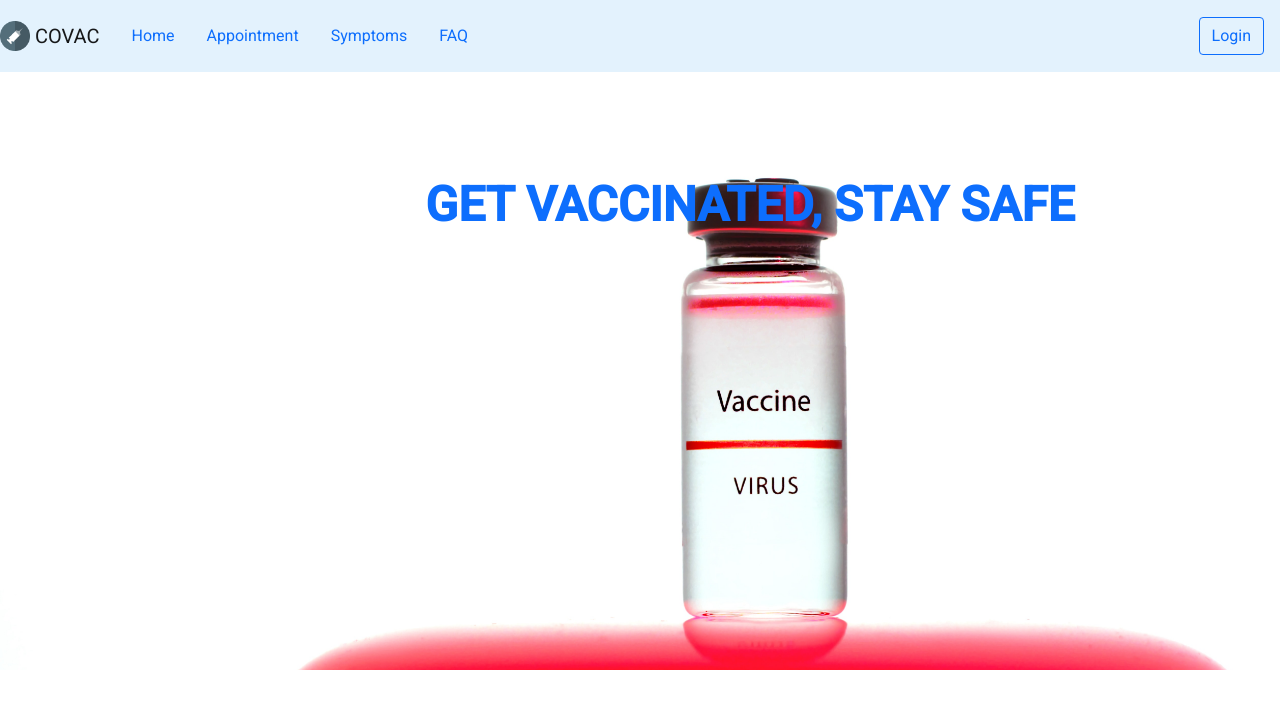
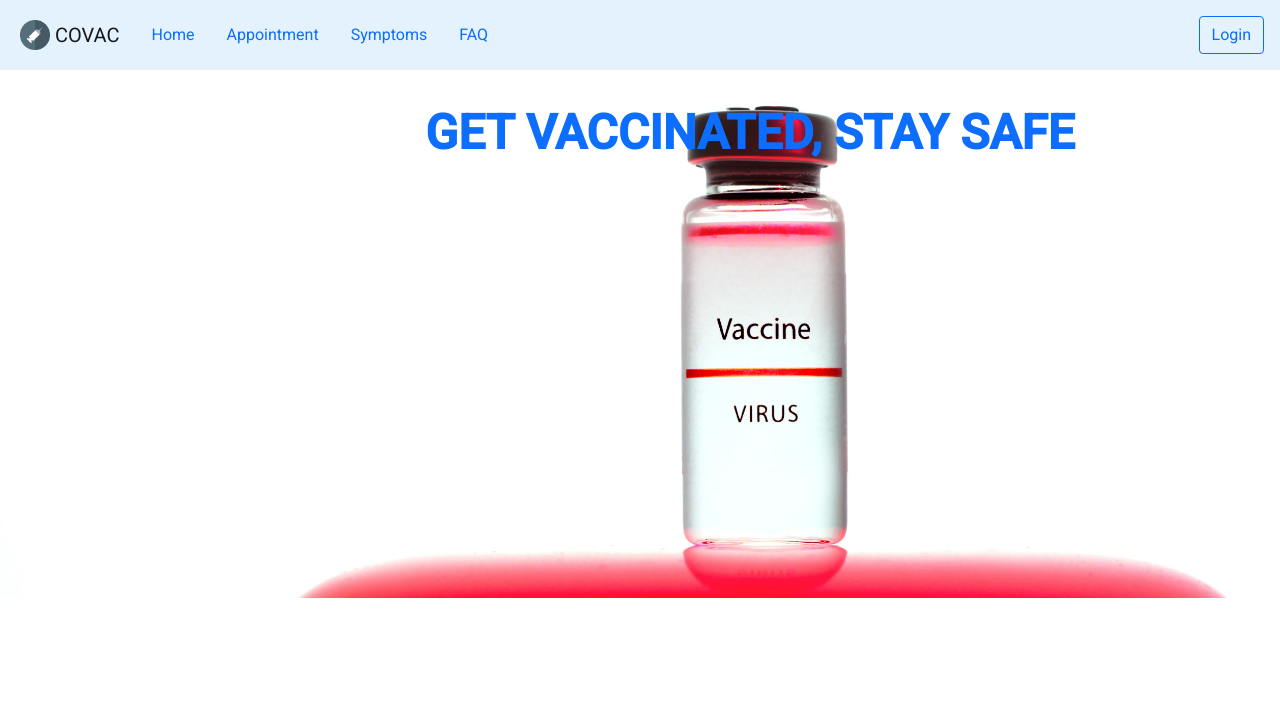
Before and after one commit to GBesta/covac, an Angular app in the folder frontend/covac-angular/: page / in a window 1280 px wide. Shown: the top 708 px of the page. Built offline with nearby package versions, Linux system fonts and the light colour scheme.

Commit message:
Change navbar design

```diff
--- a/frontend/covac-angular/src/app/header/header.component.css
+++ b/frontend/covac-angular/src/app/header/header.component.css
@@ -0,0 +1,26 @@
+#main-nav{
+    display: flex;
+    justify-content: space-between;
+    position: fixed;
+    width: 100%;
+    height: 70px;
+    min-width: 680px;
+    padding-left: 20px;
+}
+
+#nav-left{
+    display: flex;
+}
+
+#navbarSupportedContent{
+    display: flex;
+    text-align: center;
+}
+
+.nav-link{
+    margin: auto;
+}
+
+#nav-right{
+    display: flex;
+}
--- a/frontend/covac-angular/src/app/header/header.component.html
+++ b/frontend/covac-angular/src/app/header/header.component.html
@@ -1,16 +1,19 @@
-<nav class="navbar navbar-expand-lg sticky-top navbar-blue" style="background-color: #e3f2fd;">
-    <nav class="navbar navbar-light">
+<nav id="main-nav" class="navbar navbar-expand-lg sticky-top navbar-blue" style="background-color: #e3f2fd;">
+  <div id="nav-left">
+  <nav class="navbar navbar-light">
         <a class="navbar-brand" href="#">
           <img src="assets/img/vaccine-logo.png" width="30" height="30" class="d-inline-block align-top" alt="">
           COVAC
         </a>
     </nav>
-    <div class="collapse navbar-collapse" id="navbarSupportedContent">
+    <div  id="navbarSupportedContent">
           <a class="nav-link" href="#">Home</a>
           <a class="nav-link" href="appointment">Appointment</a>
           <a class="nav-link" href="symptoms">Symptoms</a>
           <a class="nav-link" href="faq">FAQ</a>
     </div>
+  </div>
+  <div id="nav-right">
       <div *ngIf="getUsername(); else loggedOut">
           <a href="login" class="nav-link px-2 link-dark">
             <button type="button" class="btn btn-outline-primary me-2">Login</button>
@@ -20,4 +23,5 @@
           <a class="nav-link" href="faq">My Page</a>
           <button (click)="logOut()" type="button" class="btn btn-outline-primary me-2">Logout</button>
       </ng-template>
+    </div>
 </nav>
```
